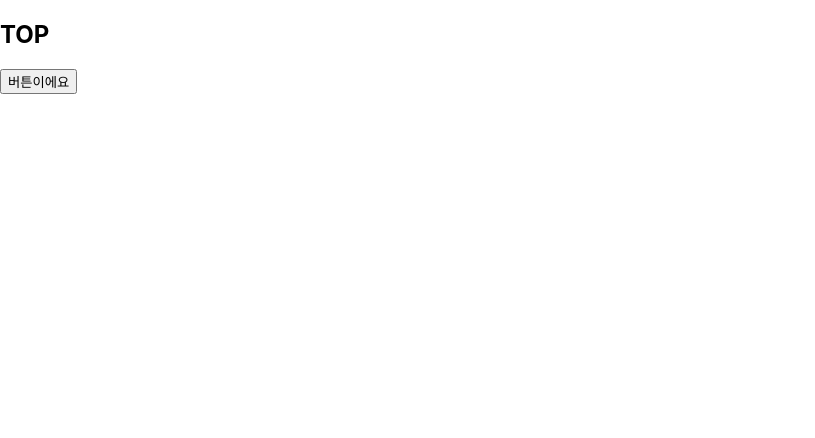
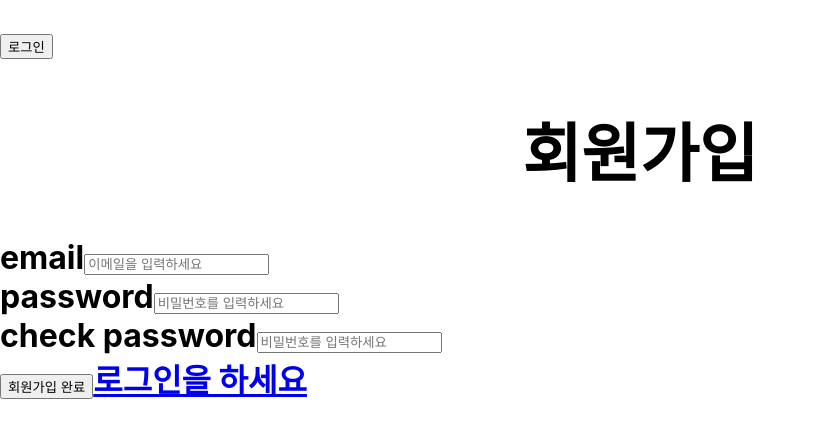
Before and after one commit to codestates/petchu-client, a React (Create React App) app in the folder petchu/: page /signup in a window 1280 px wide. Shown: the top 438 px of the page, without its empty margins (0-815 px from the left). Built offline with nearby package versions, Linux system fonts and the light colour scheme.

Commit message:
feat SignUp

```diff
--- a/petchu/src/App.js
+++ b/petchu/src/App.js
@@ -3,20 +3,22 @@ import './App.css';
 import React from "react";
 import { Switch, Route, Redirect, withRouter } from "react-router-dom";
 import HomePageTop from './homepage/HomePageTop';
+import SignUp from './homepage/SignUp';
 
 
 class App extends React.Component {
-  state ={
-    isLogin : false,
+  state = {
+    isLogin: false,
     userinfo: null,
   };
   render() {
-    return(
-       <div>
-         <header>
-           <HomePageTop></HomePageTop>
-         </header>
-       </div>
+    return (
+      <div>
+        <h1>
+          <HomePageTop></HomePageTop>
+        </h1>
+
+      </div>
     )
   }
 }
--- a/petchu/src/homepage/HomePageTop.js
+++ b/petchu/src/homepage/HomePageTop.js
@@ -1,7 +1,8 @@
 import React from "react";
-import { Link, Switch,Route, Redirect, withRouter } from "react-router-dom";
+import { Link, Route, withRouter } from "react-router-dom";
 import axios from "axios";
 import LoginPage from "./LoginPage";
+import SignUp from "./SignUp";
 
 axios.defaults.withCredentials = true;
 
@@ -9,8 +10,8 @@ class HomePageTop extends React.Component {
     constructor(props) {
         super(props);
 
-        this.state ={
-            login:true,
+        this.state = {
+            login: true,
         };
 
     }
@@ -18,15 +19,24 @@ class HomePageTop extends React.Component {
     moveToLogin = () => {
 
     }
+
+    // <!--30. 링크넣어서 경로지정 후 이벤트 추가 -->
     render() {
-        return(
-          <div>
-              <h2>TOP</h2>
-              <Link to="login">
-                <button onClick={ this.moveToLogin}>버튼이에요</button>
-              </Link>
-              <Route path="/login" component={LoginPage}></Route>
-          </div>
+        return (
+            <div>
+
+                <div>
+                    <label>
+                        <Link to="login">
+
+                            <Link to="signup"></Link>
+                        </Link>
+                    </label>
+                </div>
+                <button onClick={this.moveToLogin}>로그인</button>
+                <Route path="/login" component={LoginPage}></Route>
+                <Route path="/signup" component={SignUp}></Route>
+            </div>
         );
     };
 }
--- /dev/null
+++ b/petchu/src/homepage/SignUp.js
@@ -0,0 +1,91 @@
+//회원가입
+import React from "react";
+import { Link, withRouter } from "react-router-dom";
+import axios from "axios";
+
+axios.defaults.withCredentials = true;
+
+class SignUp extends React.Component {
+    constructor(props) {
+        super(props);
+        this.state = {
+            //회원 정보 가져오기
+            email: "",
+            password: "",
+            passwordcheck: "",
+            username: "",
+            nickname: "",
+            errormessage: "",
+            alertemail: "",
+            alertpassword: ""
+        };
+        this.clickSignUp = this.clickSignUp.bind(this);
+        this.handleInputvalue = this.handleInputvalue.bind(this);
+    }
+    handleInputvalue = (key) => (e) => {
+        this.setState({ [key]: e.target.value }, this.checkPasswordAndPassword) //
+    };
+
+    checkEmail = () => {
+        const { email } = this.state;
+        axios.post('http://localhost:3000/signup', {
+            email: email
+        }).then(res => {
+            if (res.status === 200) {
+                return this.setState({
+                    alertemail: "사용 가능한 이메일 입니다."
+                })
+            } else {
+                return this.setState({
+                    alertemail: "이미 사용중인 이메일 입니다."
+                })
+            }
+        })
+    }
+    //어떻게 같은지 다른지 확인할 것인가
+    checkPasswordAndPassword = () => {
+        const { password, passwordcheck } = this.state
+        if (password !== passwordcheck) {
+            this.setState({
+                alertpassword: "비밀번호가 일치하지 않습니다."
+            })
+        } else if (password === passwordcheck) {
+            this.setState({
+                alertpassword: "사용가능한 비밀번호 입니다."
+            })
+        }
+    }
+
+    clickSignUp = () => {
+        //회원가입 요청 -> 로그인 페이지 이동
+
+
+    }
+
+    render() {
+        return (
+            <div>
+                <center>
+                    <h1>회원가입</h1>
+                </center>
+                <Link to="signup"></Link>
+                <div>
+                    <label for="input-text">email</label><input type="email" onChange={this.handleInputvalue("email")} placeholder="이메일을 입력하세요"></input>
+                    <div>
+                        <label for="password">password</label><input type="password" onChange={this.handleInputvalue("password")} placeholder="비밀번호를 입력하세요"></input>
+                    </div>
+                </div>
+
+                <label for="password">check password</label><input type="password" onChange={this.handleInputvalue("passwordcheck")} placeholder="비밀번호를 입력하세요"></input>
+                <div>
+                    {this.state.alertpassword}
+                </div>
+                <button onClick={this.clickSignUp} > 회원가입 완료</button>
+                <Link to="/login">로그인을 하세요</Link>
+            </div >
+        )
+    }
+}
+
+
+export default withRouter(SignUp);
```
